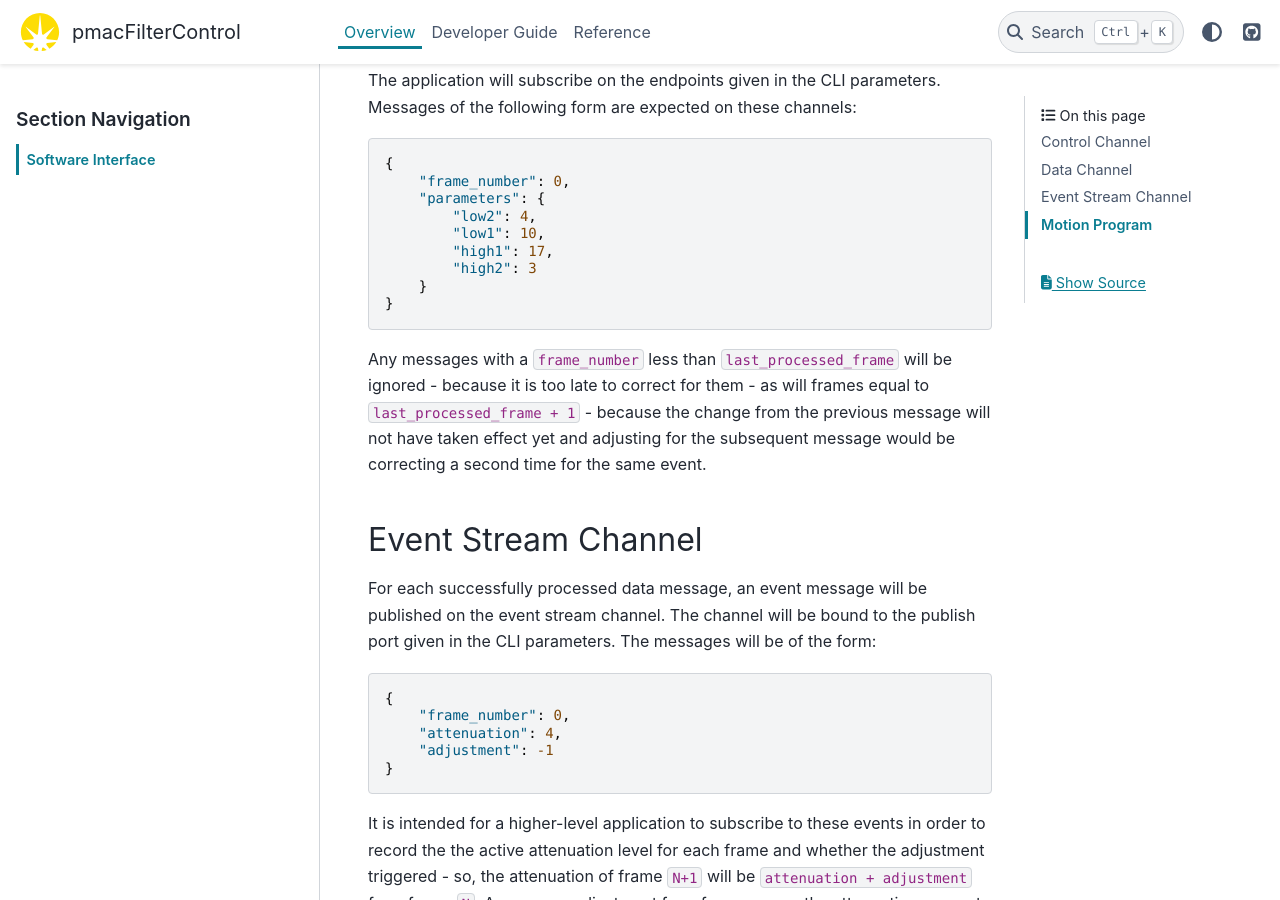
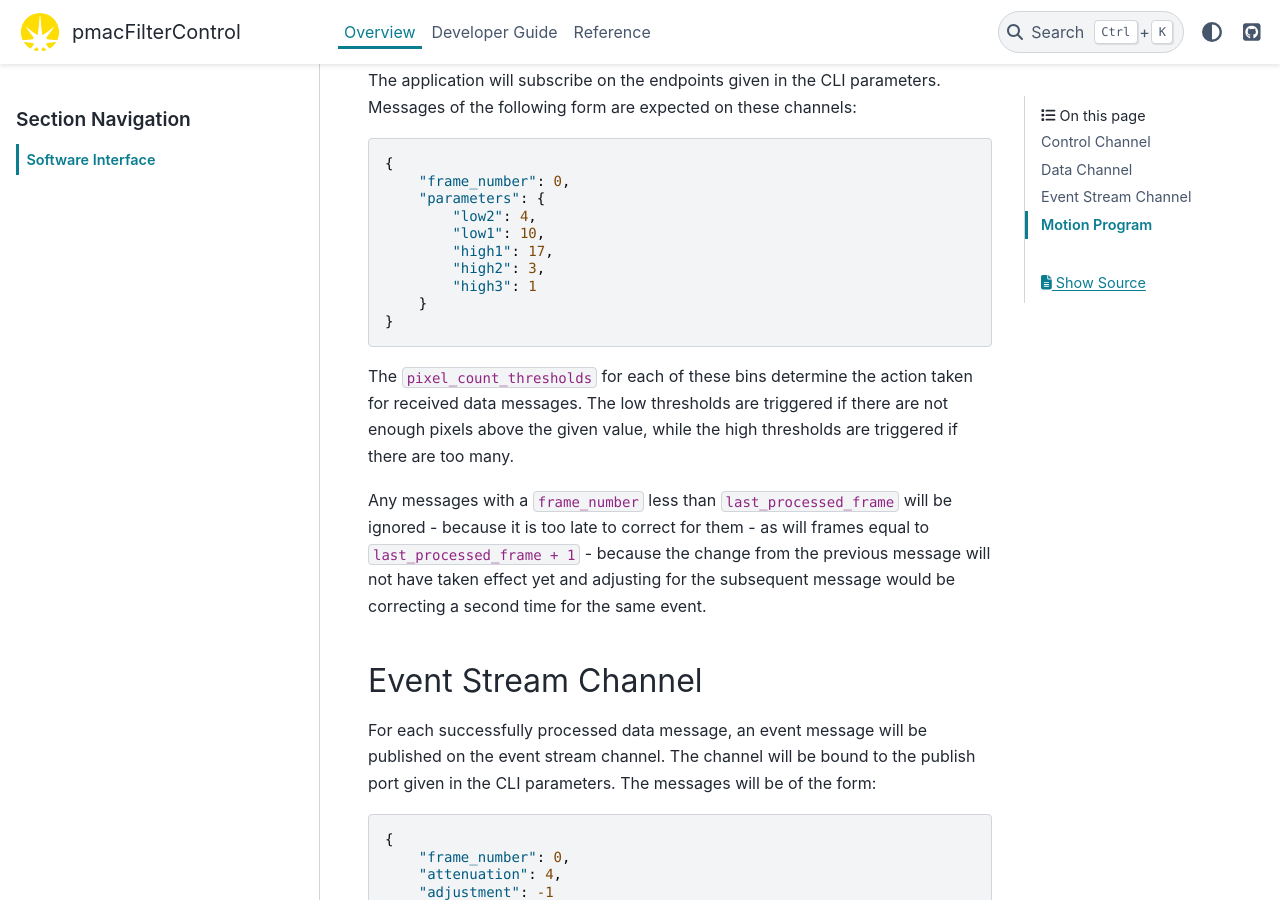
Before and after one commit to DiamondLightSource/pmacFilterControl, a Sphinx documentation site: the page built from docs/explanations/interface.md, in a window 1280 px wide and 900 px high, scrolled down 3220 px. Built offline with Sphinx 7.4.7 and the PyData theme 0.15.4, drawn with Linux system fonts in a browser that asks for light colours.

Commit message:
Update docs for `high3` threshold

````diff
--- a/docs/explanations/interface.md
+++ b/docs/explanations/interface.md
@@ -104,10 +104,15 @@ the following form are expected on these channels:
         "low2": 4,
         "low1": 10,
         "high1": 17,
-        "high2": 3
+        "high2": 3,
+        "high3": 1
     }
 }
 ```
+
+The `pixel_count_thresholds` for each of these bins determine the action taken for
+received data messages. The low thresholds are triggered if there are not enough pixels
+above the given value, while the high thresholds are triggered if there are too many.
 
 Any messages with a `frame_number` less than `last_processed_frame` will be ignored -
 because it is too late to correct for them - as will frames equal to
````
